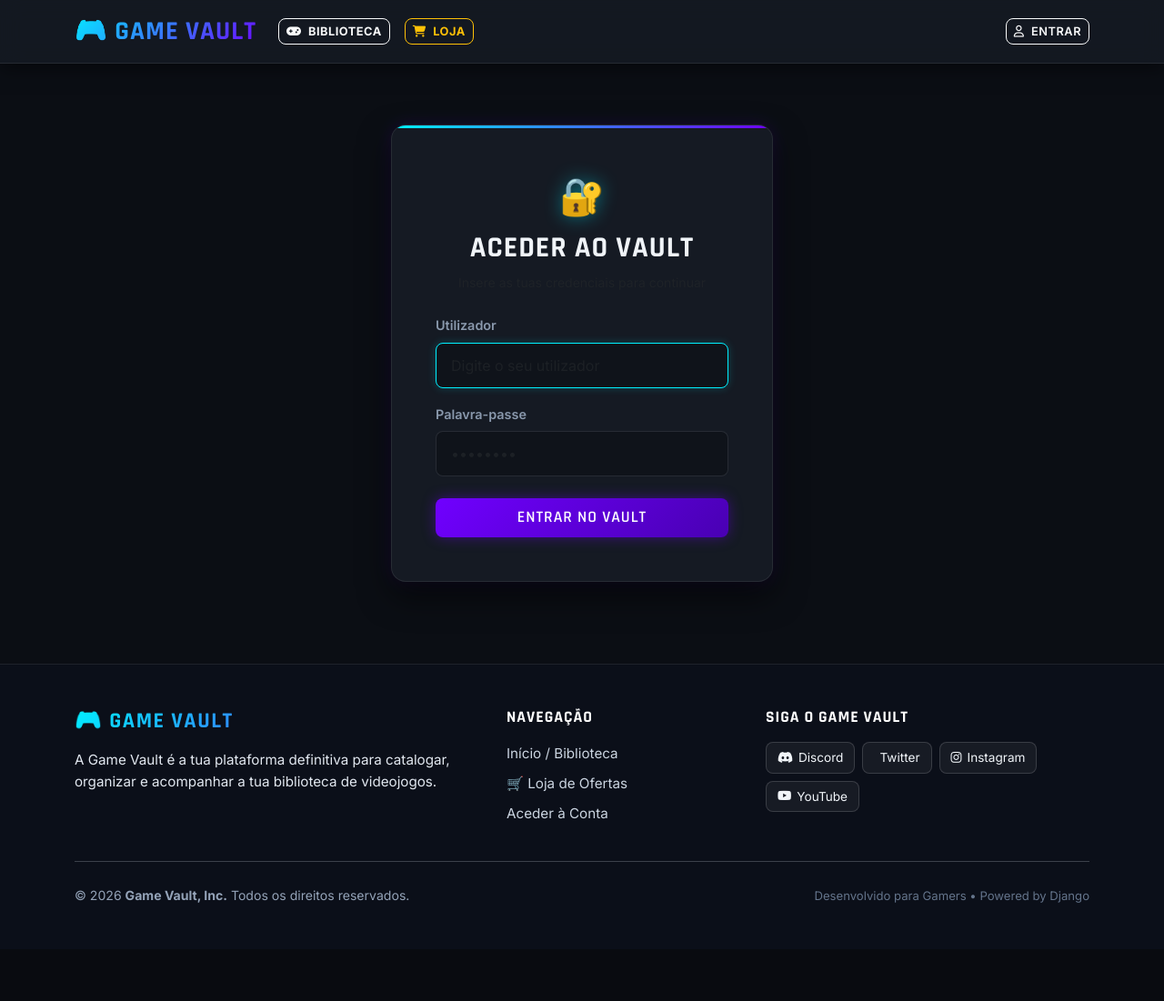
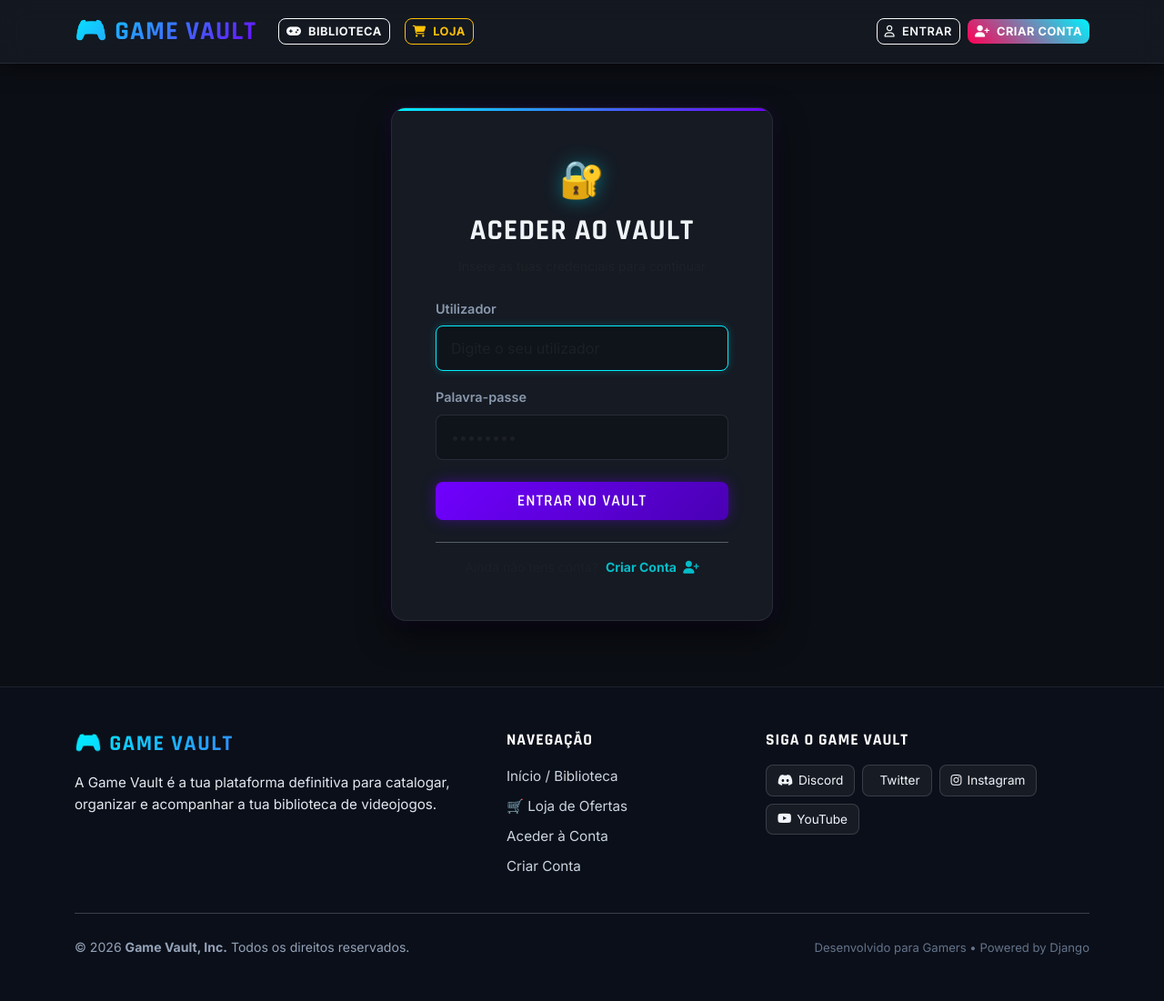
Before and after one commit to GustavoDev76/Meu_ProjetoDjango, a Django app: page /accounts/login/ in a window 1280 px wide. Shown: the whole page at 91% size. Before the commit the page ends 993 px from the top, so only its background shows below. Run offline with Django 5.2, Linux system fonts and the light colour scheme.

Commit message:
upload do site Game Vault

```diff
--- a/jogos/templates/base.html
+++ b/jogos/templates/base.html
@@ -28,10 +28,10 @@
                 </a>
             </div>
 
-            <!-- Direita: Saudação + Sair / Entrar -->
-            <div class="d-flex align-items-center ms-auto">
+            <!-- Direita: Saudação + Sair / Entrar & Criar Conta -->
+            <div class="d-flex align-items-center ms-auto gap-2">
                 {% if user.is_authenticated %}
-                    <span class="navbar-text me-3 text-white d-flex align-items-center gap-2">
+                    <span class="navbar-text me-2 text-white d-flex align-items-center gap-2">
                         <i class="fa-regular fa-user text-white fs-5"></i> Olá, <strong>{{ user.username }}</strong>
                     </span>
                     <form action="{% url 'logout' %}" method="post" class="d-inline">
@@ -43,6 +43,9 @@
                 {% else %}
                     <a href="{% url 'login' %}" class="btn btn-outline-light btn-sm">
                         <i class="fa-regular fa-user me-1"></i> Entrar
+                    </a>
+                    <a href="{% url 'register' %}" class="btn btn-sm text-white fw-bold" style="background: linear-gradient(45deg, #ff0055, #00f3ff); border: none;">
+                        <i class="fa-solid fa-user-plus me-1"></i> Criar Conta
                     </a>
                 {% endif %}
             </div>
@@ -72,6 +75,7 @@
                         <li><a href="{% url 'loja' %}">🛒 Loja de Ofertas</a></li>
                         {% if not user.is_authenticated %}
                             <li><a href="{% url 'login' %}">Aceder à Conta</a></li>
+                            <li><a href="{% url 'register' %}">Criar Conta</a></li>
                         {% endif %}
                     </ul>
                 </div>
--- a/jogos/templates/registration/login.html
+++ b/jogos/templates/registration/login.html
@@ -30,14 +30,15 @@
 
             <button type="submit" class="btn btn-primary w-100 py-2 btn-glow">Entrar no Vault</button>
         </form>
+
+        <!-- Chamada para criar conta -->
+        <div class="mt-4 text-center border-top border-secondary pt-3 opacity-75">
+            <p class="text-muted mb-0 small">Ainda não tens conta?
+                <a href="{% url 'register' %}" class="fw-bold text-decoration-none ms-1" style="color: #00f3ff;">
+                    Criar Conta <i class="fa-solid fa-user-plus ms-1"></i>
+                </a>
+            </p>
+        </div>
     </div>
 </div>
-{% endblock %}<html xmlns:mso="urn:schemas-microsoft-com:office:office" xmlns:msdt="uuid:C2F41010-65B3-11d1-A29F-00AA00C14882"><head>
-<!--[if gte mso 9]><xml>
-<mso:CustomDocumentProperties>
-<mso:_ApprovalStatus msdt:dt="string">0</mso:_ApprovalStatus>
-<mso:_ApprovalAssignedTo msdt:dt="string"></mso:_ApprovalAssignedTo>
-<mso:_ApprovalRespondedBy msdt:dt="string"></mso:_ApprovalRespondedBy>
-</mso:CustomDocumentProperties>
-</xml><![endif]-->
-</head>
+{% endblock %}
```
